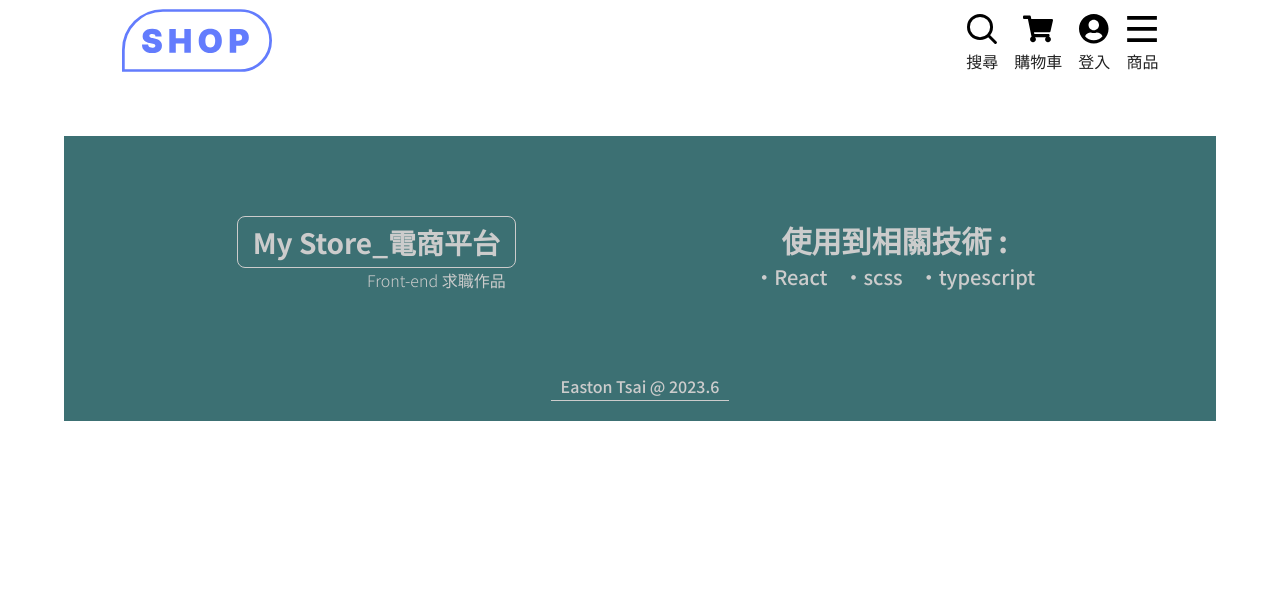
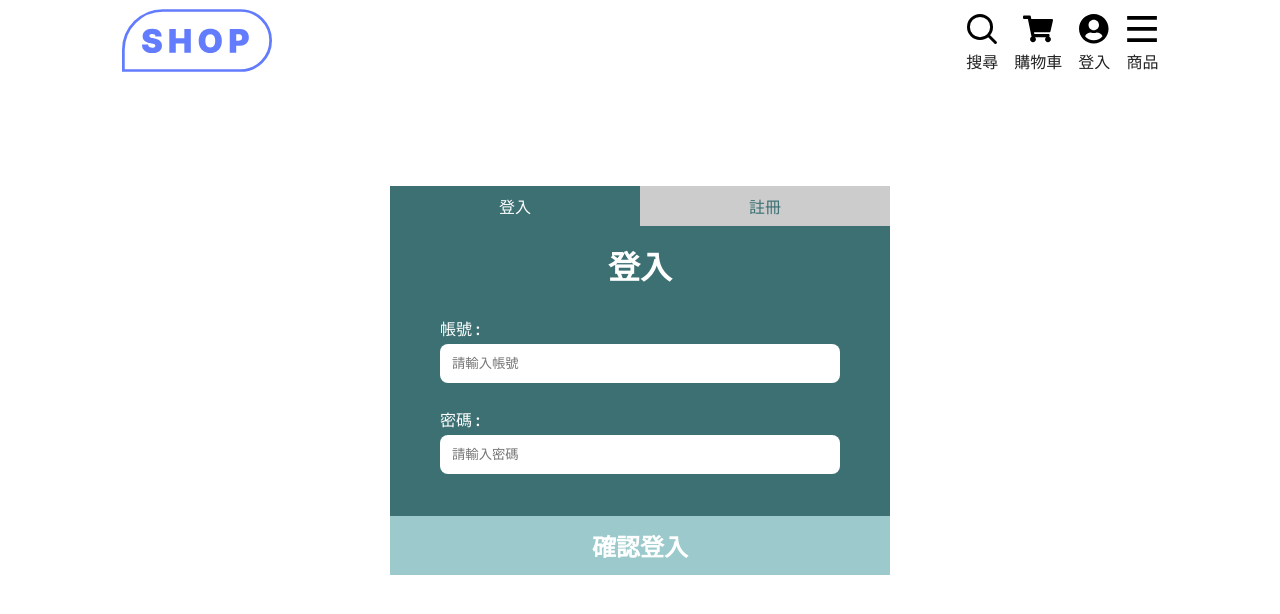
Before and after one commit to EastonTsai/my_store, a React (Create React App) app: page /login in a window 1280 px wide. Shown: the top 614 px of the page. Built offline with nearby package versions, Linux system fonts and the light colour scheme.

Commit message:
loginPage 完成

```diff
--- /dev/null
+++ b/src/components/InputItem.tsx
@@ -0,0 +1,24 @@
+import 'styles/inputItem.scss';
+
+interface inputType {
+  type?: string,
+  placeholder: string,
+  value: string | number,
+  onChange: (e: React.ChangeEvent<HTMLInputElement>) => void,
+}
+const InputItem = (props: inputType) => {
+  const { type, placeholder, value, onChange } = props
+  return (
+    <>
+      <div className="input-item">
+        <input
+          type={type ? type : 'text'}
+          placeholder={placeholder}
+          value={value}
+          onChange={onChange}
+        />
+      </div>
+    </>
+  )
+}
+export default InputItem
--- /dev/null
+++ b/src/components/LoginForm.tsx
@@ -0,0 +1,38 @@
+import 'styles/loginForm.scss';
+import InputItem from "./InputItem"
+import { useState } from 'react';
+
+
+
+const LoginForm = () => {
+  const [account, setAccount] = useState('')
+  const [password, setPassword] = useState('')
+  const handleSubmit = (e: React.FormEvent<HTMLButtonElement>) => {
+    // e.preventDefault()
+  }
+  return (
+    <div className="login-form">
+      <h1>登入</h1>
+      <label>
+        <p>帳號 :</p>
+        <InputItem
+          value={account}
+          placeholder='請輸入帳號'
+          onChange={(e) => setAccount(e.target.value)}
+        />
+      </label>
+      <label>
+        <p>密碼 :</p>
+        <InputItem
+          type="password"
+          value={password}
+          placeholder='請輸入密碼'
+          onChange={(e) => setPassword(e.target.value)}
+        />
+      </label>
+      <button onSubmit={handleSubmit}>確認登入</button>
+    </div>
+
+  )
+}
+export default LoginForm
--- /dev/null
+++ b/src/components/RegisterForm.tsx
@@ -0,0 +1,58 @@
+import InputItem from "./InputItem"
+import { useState } from 'react';
+
+
+
+const RegisterForm = () => {
+  const [account, setAccount] = useState('')
+  const [email, setEmail] = useState('')
+  const [password, setPassword] = useState('')
+  const [checkedPassword, setCheckedPassword] = useState('')
+
+  const handleSubmit = (e: React.FormEvent<HTMLButtonElement>) => {
+
+  }
+
+
+  return (
+    <div className="register-form">
+      <h1>註冊</h1>
+      <label>
+        <p>帳號 :</p>
+        <InputItem
+          value={account}
+          placeholder='請設定帳號'
+          onChange={(e) => setAccount(e.target.value)}
+        />
+      </label><label>
+        <p>E-mail :</p>
+        <InputItem
+          type="email"
+          value={email}
+          placeholder='請設定 e-mail'
+          onChange={(e) => setEmail(e.target.value)}
+        />
+      </label><label>
+        <p>密碼 :</p>
+        <InputItem
+          type="password"
+          value={password}
+          placeholder='請設定密碼'
+          onChange={(e) => setPassword(e.target.value)}
+        />
+      </label>
+      <label>
+        <p>確認密碼 :</p>
+        <InputItem
+          type="password"
+          value={checkedPassword}
+          placeholder='請確認設定密碼'
+          onChange={(e) => setCheckedPassword(e.target.value)}
+        />
+      </label>
+      <button onSubmit={handleSubmit}>送出註冊</button>
+
+    </div>
+  )
+}
+export default RegisterForm
--- a/src/pages/LoginPage.tsx
+++ b/src/pages/LoginPage.tsx
@@ -1,13 +1,34 @@
-import Footer from "components/Footer"
+import 'styles/loginPage.scss';
 import Header from "components/Header"
+import { useState } from 'react';
+import LoginForm from 'components/LoginForm';
+import RegisterForm from 'components/RegisterForm';
 
 const LoginPage = () => {
+  const [state, setState] = useState('login')
+
   return (
     <div className="login-page">
       <div className="login-page_container container">
         <Header />
-        <div className="login-page_main"></div>
-        <Footer />
+        <div className="login-page_main">
+          <div className="login-page_main_wrap">
+            <div className="options">
+              <div
+                className={state === 'login' ? 'active' : ''}
+                onClick={() => setState('login')}
+              >登入</div>
+              <div
+                className={state === 'register' ? 'active' : ''}
+                onClick={() => setState('register')}
+              >註冊</div>
+            </div>
+            {state === 'login' && <LoginForm />}
+            {state === 'register' && <RegisterForm />}
+
+
+          </div>
+        </div>
       </div>
     </div>
   )
--- /dev/null
+++ b/src/styles/inputItem.scss
@@ -0,0 +1,20 @@
+@import 'styles/app.scss';
+
+.input-item {
+  width: 100%;
+  background-color: var(--white);
+  border-radius: 8px;
+  display: flex;
+
+  input {
+    flex-grow: 1;
+    padding: $gap-6 ;
+    border: none;
+    background: none;
+
+    &:focus {
+      outline: none;
+    }
+
+  }
+}
--- /dev/null
+++ b/src/styles/loginForm.scss
@@ -0,0 +1,40 @@
+@import 'styles/app.scss';
+
+.login-form,
+.register-form {
+  @extend %middle;
+  flex-direction: column;
+
+  >h1 {
+    text-align: center;
+    color: var(--white);
+    padding: $gap-5 0;
+  }
+
+  label {
+    width: 80%;
+    margin: $gap-6 0;
+  }
+
+  p {
+    color: var(--white);
+    margin-bottom: $gap-8;
+  }
+
+  button {
+    margin-top: 30px;
+    padding: $gap-6;
+    width: 100%;
+    font-size: $font-size-3;
+    font-weight: 700;
+    border: none;
+    background-color: var(--second-background);
+    color: var(--white);
+    cursor: pointer;
+    transition: .3s;
+
+    &:hover {
+      color: var(--black);
+    }
+  }
+}
--- /dev/null
+++ b/src/styles/loginPage.scss
@@ -0,0 +1,36 @@
+@import 'styles/app.scss';
+
+.login-page_main {
+  @extend %middle;
+  padding-top: 100px;
+}
+
+.login-page_main_wrap {
+  background-color: var(--third-background);
+  width: 500px;
+  max-width: 90%;
+  // padding-bottom: 50px;
+
+  input[type="radio"] {
+    display: none;
+
+  }
+
+  .options {
+    display: flex;
+
+    >div {
+      flex: 1;
+      text-align: center;
+      padding: $gap-7 0;
+      background-color: #ccc;
+      color: var(--third-background);
+      cursor: pointer;
+    }
+
+    .active {
+      background: none;
+      color: var(--white)
+    }
+  }
+}
```
